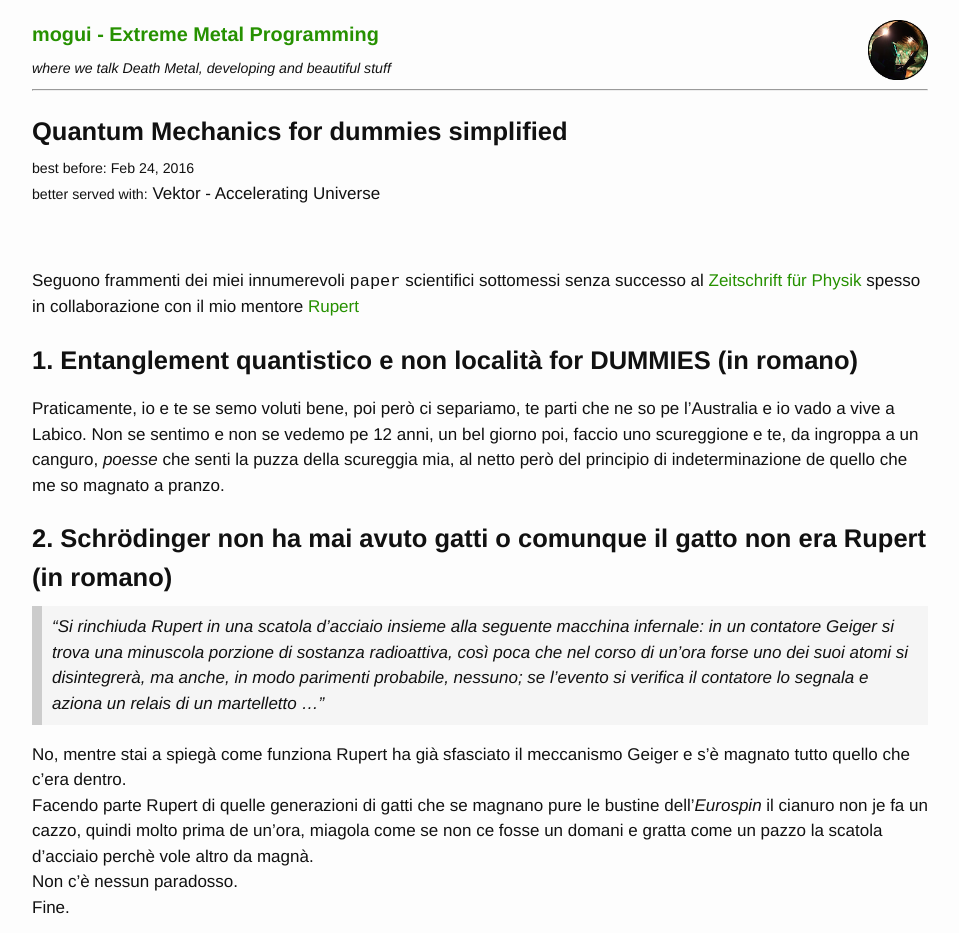
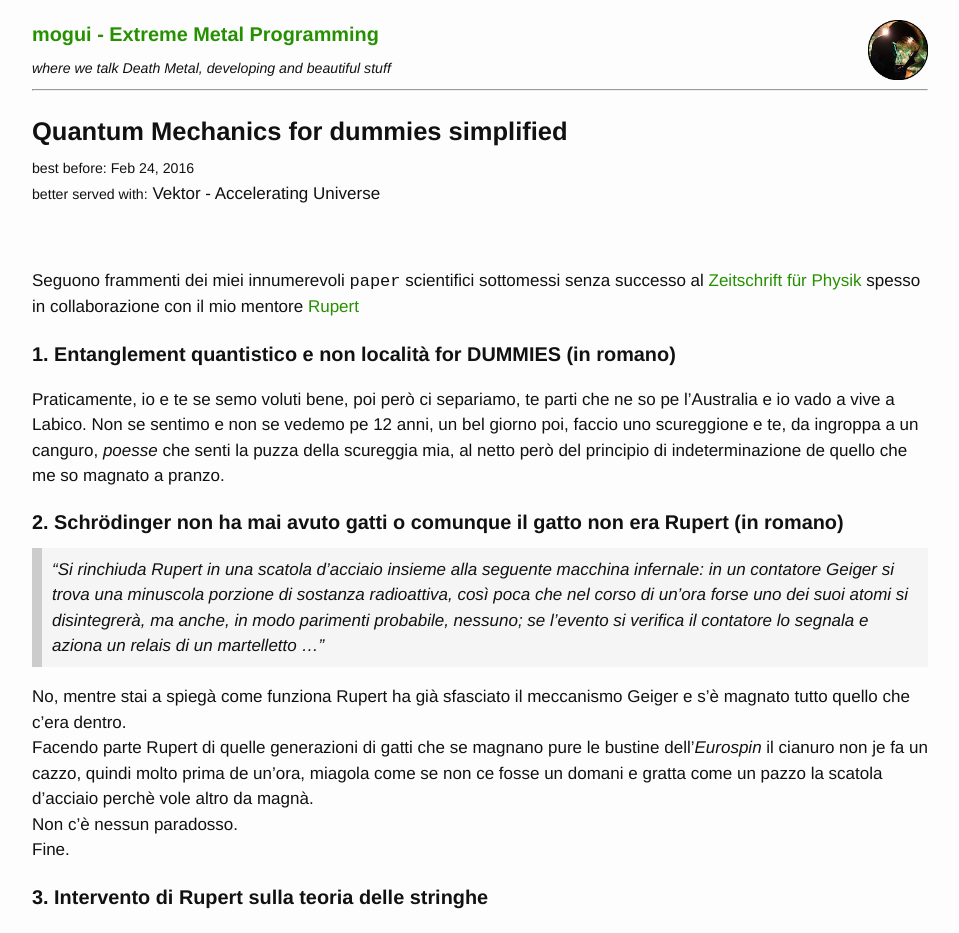
Before and after one commit to mogui/mogui.github.com, a Jekyll site: the page built from _posts/2016-02-24-quantum-mechanics-for-dummies-simplified.markdown, in a window 1280 px wide. Shown: the top 933 px of the page, without its empty margins (160-1119 px from the left). Built offline with Jekyll 4.4.1, drawn with Linux system fonts in a browser that asks for light colours.

Commit message:
New publish on 2016-02-24 20:20:47

```diff
--- a/_posts/2016-02-24-quantum-mechanics-for-dummies-simplified.markdown
+++ b/_posts/2016-02-24-quantum-mechanics-for-dummies-simplified.markdown
@@ -7,11 +7,11 @@ music: Vektor - Accelerating Universe
 ---
 Seguono frammenti dei miei innumerevoli `paper` scientifici sottomessi senza successo al [Zeitschrift für Physik](https://en.wikipedia.org/wiki/Zeitschrift_f%C3%BCr_Physik) spesso in collaborazione con il mio mentore [Rupert](https://scontent-mxp1-1.xx.fbcdn.net/hphotos-xla1/v/t1.0-9/10366070_10203987196751328_5616836594461340296_n.jpg?oh=a329dddbdbfb2f1b38ddaa915b5e3340&oe=576F218B)
 
-## 1. Entanglement quantistico e non località for DUMMIES (in romano)
+### 1. Entanglement quantistico e non località for DUMMIES (in romano)
 
 Praticamente, io e te se semo voluti bene, poi però ci separiamo, te parti che ne so pe l'Australia e io vado a vive a Labico. Non se sentimo e non se vedemo pe 12 anni, un bel giorno poi, faccio uno scureggione e te, da ingroppa a un canguro, *poesse* che senti la puzza della scureggia mia, al netto però del principio di indeterminazione de quello che me so magnato a pranzo.
 
-## 2. Schrödinger non ha mai avuto gatti o comunque il gatto non era Rupert (in romano)
+### 2. Schrödinger non ha mai avuto gatti o comunque il gatto non era Rupert (in romano)
 
 > "Si rinchiuda Rupert in una scatola d'acciaio insieme alla seguente macchina infernale: in un contatore Geiger si trova una minuscola porzione di sostanza radioattiva, così poca che nel corso di un'ora forse uno dei suoi atomi si disintegrerà, ma anche, in modo parimenti probabile, nessuno; se l'evento si verifica il contatore lo segnala e aziona un relais di un martelletto ..."
 
@@ -20,12 +20,12 @@ Facendo parte Rupert di quelle generazioni di gatti che se magnano pure le busti
 Non c'è nessun paradosso.
 Fine.
 
-## 3. Intervento di Rupert sulla teoria delle stringhe
+### 3. Intervento di Rupert sulla teoria delle stringhe
 
 "Quindi dopo sta storia dei quanti, che ancora non mi avete specificato **quanti** croccantini devono stare nella ciotola, mi volete convincere che nei i croccantini fatti di molecole fatte di atomi fatti di particelle fatte di quark, dentro i quark ce stanno le corde daaa chitara? Ma stiamo scherzando?"
 
 
-## 4. String theory market
+### 4. String theory market
 
 - "Mi da una dimensione extra arrotolata?"
 - "Guardi che per venire bene ce ne vogliono 6"
```
